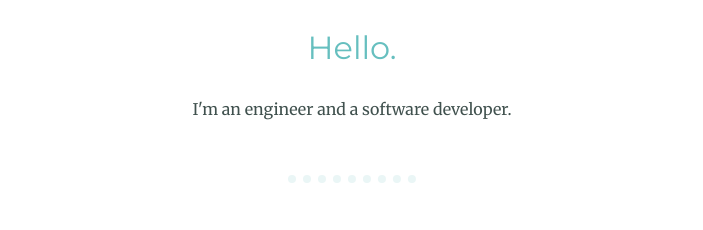
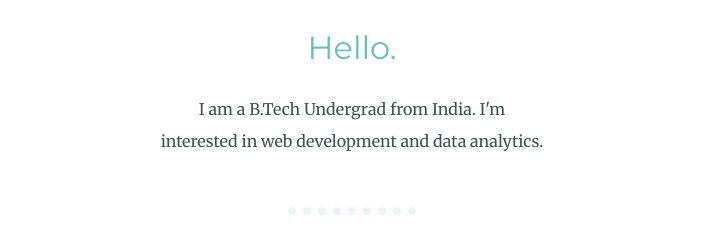
Before and after one commit to iamsuryansh/personal_website, a plain HTML site: page index.html in a window 1280 px wide. Shown: the part 1106-1336 px from the top of the page, without its empty margins (288-991 px from the left). Drawn offline with Linux system fonts and the light colour scheme.

Commit message:
updated intro

```diff
--- a/index.html
+++ b/index.html
@@ -25,7 +25,7 @@
     <div class="profile">
       <img class="profile-picture" src="https://qph.fs.quoracdn.net/main-thumb-83460333-200-efrceewuxiniwnxfgnwtceoebaluvjkv.jpeg" alt="Suryansh Profile Picture">
       <h2>Hello.</h2>
-      <p>I'm an engineer and a software developer. </p>
+      <p class="Intro">I am a B.Tech Undergrad from India. I'm interested in web development and data analytics. </p>
     </div>
     <hr>
     <div class="skills">
```
